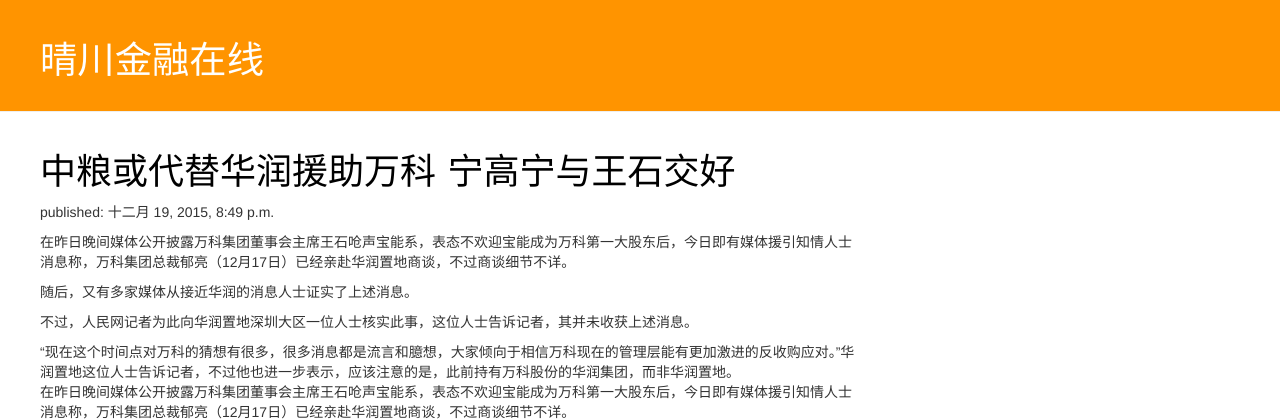
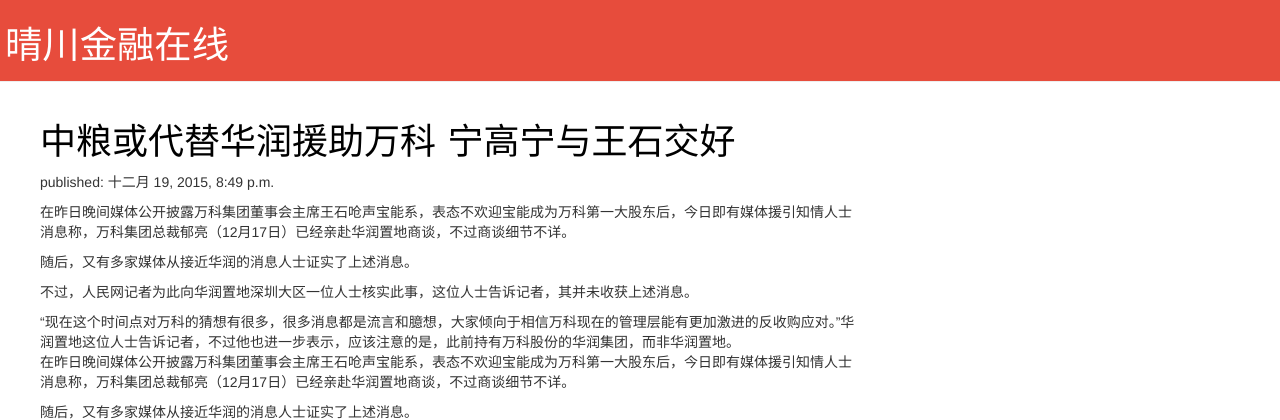
Before and after one commit to donnycheng/stocksite, a Django app: page / in a window 1280 px wide. Shown: the top 420 px of the page. Run offline with Django 3.2, Linux system fonts and the light colour scheme; data comes from the database, SQL or seed files in the repository; some libraries are stand-ins or nearby versions.

Commit message:
change color

```diff
--- a/static/css/blog.css
+++ b/static/css/blog.css
@@ -1,7 +1,9 @@
 .page-header {
-    background-color: #ff9400;
+    /*background-color: #ff9400;*/
+    background-color: #e74c3c;
     margin-top: 0;
-    padding: 20px 20px 20px 40px;
+    /*padding: 20px 20px 20px 40px;*/
+    padding: 5px 5px 5px 5px;
 }
 .page-header h1, .page-header h1 a, .page-header h1 a:visited, .page-header h1 a:active {
     color: #ffffff;
```
